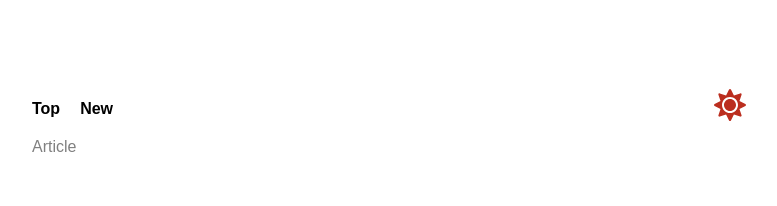
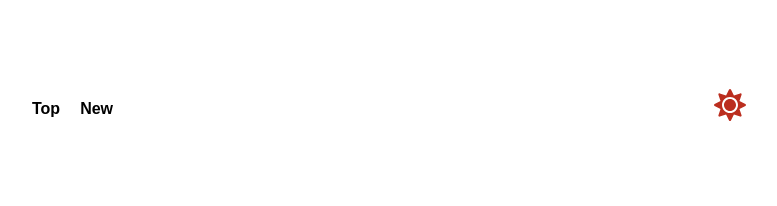
Before and after one commit to nomi589/hackernews_clone, a React (Vite) app: page /article in a window 1280 px wide. Shown: the top 206 px of the page, without its empty margins (248-1025 px from the left). Built offline with nearby package versions, Linux system fonts and the light colour scheme.

Commit message:
Display article id on Article page

```diff
--- a/src/components/Article.js
+++ b/src/components/Article.js
@@ -1,7 +1,16 @@
 import React from "react";
+import queryString from "query-string";
 
 export default class Article extends React.Component {
+  constructor(props) {
+    super(props);
+
+    this.state = {
+      article: queryString.parse(this.props.location.search),
+    };
+  }
+
   render() {
-    return "Article";
+    return <p>{this.state.article.id}</p>;
   }
 }
```
